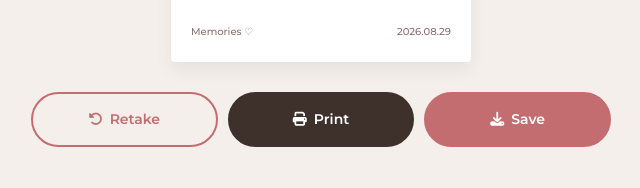
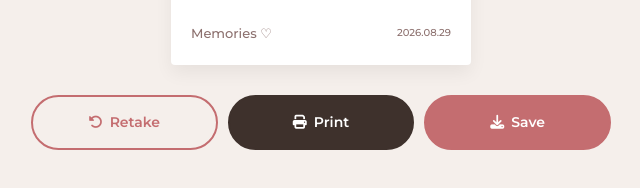
Before and after one commit to Calamity124/Jasmine-Photobooth, a website: page result.html in a window 1280 px wide. Shown: the part 294-482 px from the top of the page, 319-959 px from the left. Drawn offline with nearby package versions, Linux system fonts and the light colour scheme.

Commit message:
added bnig caption

```diff
--- a/styles/result.css
+++ b/styles/result.css
@@ -119,6 +119,10 @@ body {
     align-items: center;
     font-size: 10px;
     color: #8C706E;
+}
+#strip-caption-preview {
+    font-size: 13px;
+    font-weight: 500;
 }
 
 .action-buttons {
```
